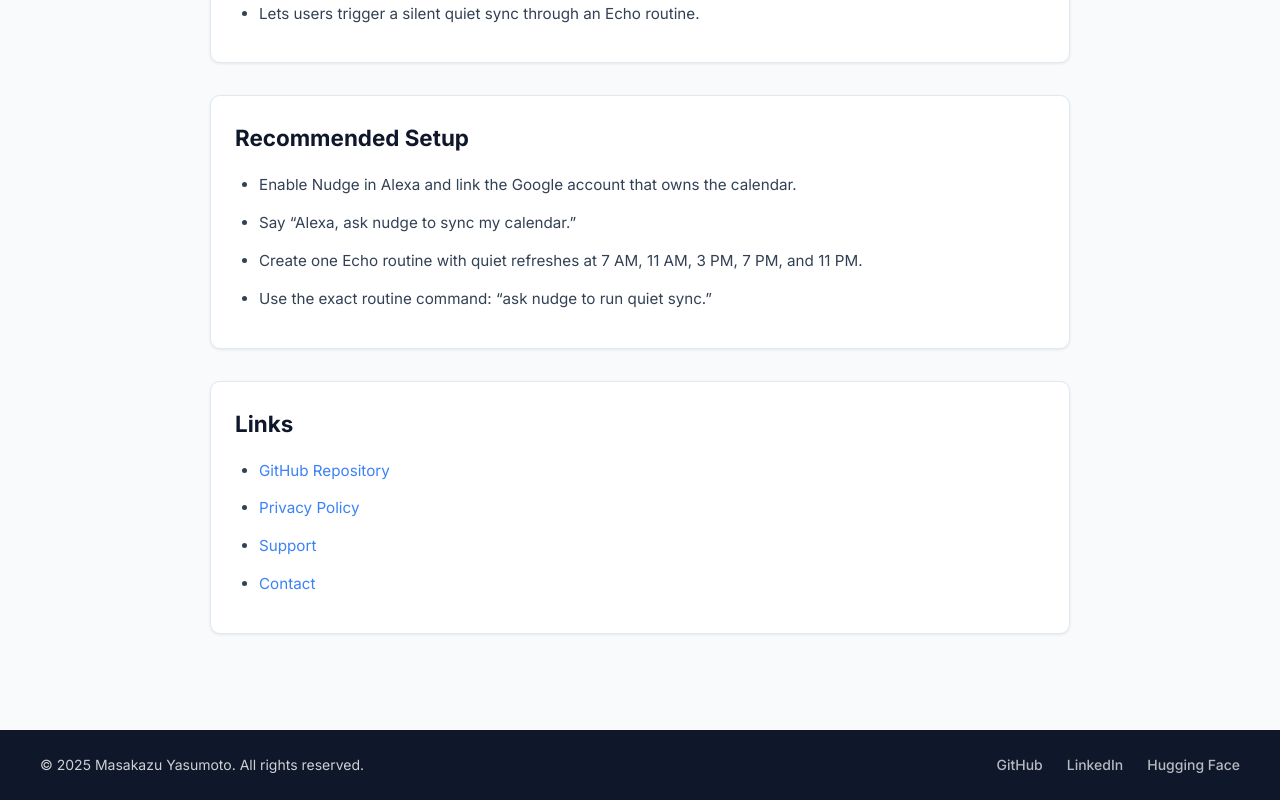
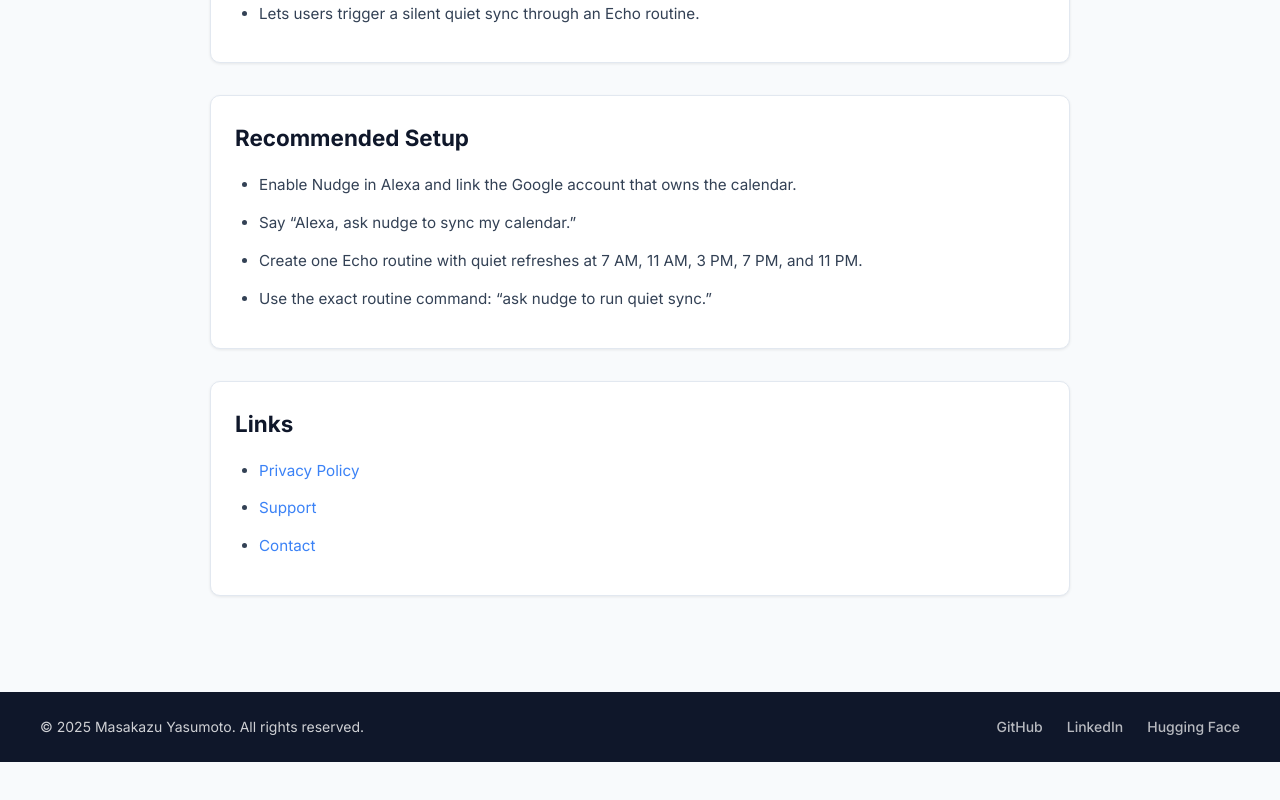
Before and after one commit to myasumoto16/Portfolio-Website, a React (Vite) app: page /projects/nudge in a window 1280 px wide. Shown: the part 959-1759 px from the top of the page. After the commit the page ends 1721 px from the top, so only its background shows below. Built offline with nearby package versions, Linux system fonts and the light colour scheme; no server answers.

Commit message:
Hide private Nudge repository link

```diff
--- a/src/components/NudgePage.tsx
+++ b/src/components/NudgePage.tsx
@@ -93,11 +93,6 @@ const NudgePage: React.FC<NudgePageProps> = ({ variant = 'overview' }) => {
             <section className="project-section">
               <h2>Links</h2>
               <ul className="nudge-inline-links">
-                <li>
-                  <a href="https://github.com/myasumoto16/AlexaAnnouncer" target="_blank" rel="noopener noreferrer">
-                    GitHub Repository
-                  </a>
-                </li>
                 <li>
                   <Link to="/projects/nudge/privacy">Privacy Policy</Link>
                 </li>
```
